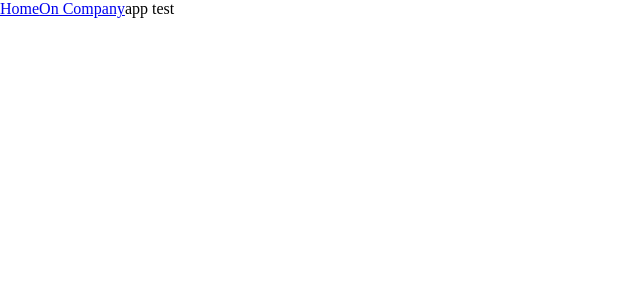
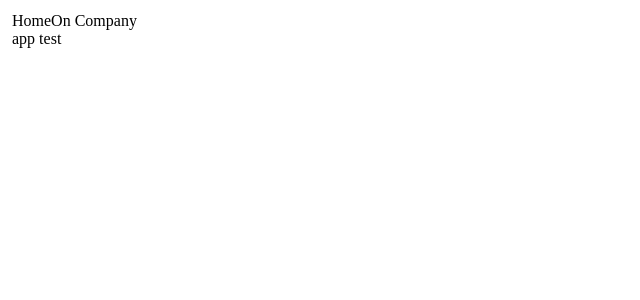
Before and after one commit to honeyhyoni/honey, a React (Create React App) app: page / in a window 1280 px wide. Shown: the top 300 px of the page, without its empty margins (0-640 px from the left). Built offline with nearby package versions, Linux system fonts and the light colour scheme.

Commit message:
feat: what to do

```diff
--- a/package.json
+++ b/package.json
@@ -39,6 +39,8 @@
     "husky": "^7.0.1",
     "lint-staged": "^11.1.1",
     "stylelint": "^13.13.1",
+    "stylelint-config-rational-order": "^0.1.2",
+    "stylelint-order": "^4.1.0",
     "typescript": "^4.1.2"
   },
   "scripts": {
@@ -50,7 +52,7 @@
     "lint": "eslint --ext .ts,.tsx .",
     "lint:fix": "eslint --fix --ext .ts,.tsx .",
     "stylelint": "stylelint \"**/*.{ts,tsx}\"",
-    "stylelint:fix": "stylelint --fix \"**/*.{ts,tsx}\""
+    "stylelint:fix": "stylelint --fix \"**/*.{ts,tsx,css}\""
   },
   "husky": {
     "hooks": {
--- a/src/Layouts/Index/Header.tsx
+++ b/src/Layouts/Index/Header.tsx
@@ -1,16 +1,17 @@
 import React from 'react';
 import { Link } from 'react-router-dom';
 import { useSelector } from '../../Hooks/reduxHook';
+import { HeaderStyled } from './styles';
 
 const Header = (): JSX.Element => {
   const pages = useSelector((state) => state.page.pages);
 
   return (
-    <>
+    <HeaderStyled>
       {pages.map(((page) => (
         <Link to={page.api} key={page.api}>{page.label}</Link>
       )))}
-    </>
+    </HeaderStyled>
   );
 };
 
--- a/src/Layouts/Index/Layouts.tsx
+++ b/src/Layouts/Index/Layouts.tsx
@@ -1,14 +1,15 @@
 import React, { ReactNode } from 'react';
 import Header from './Header';
+import { LayoutsStyled } from './styles';
 
 interface Props {
   children: ReactNode
 }
 
 const Layouts = ({ children }: Props): JSX.Element => (
-  <div>
+  <LayoutsStyled>
     <Header />
     {children}
-  </div>
+  </LayoutsStyled>
 );
 export default Layouts;
--- /dev/null
+++ b/src/Layouts/Index/styles.ts
@@ -0,0 +1,12 @@
+import styled from '@emotion/styled';
+
+export const LayoutsStyled = styled.div`
+  @media (min-width: 1080px) {
+  }
+
+  padding: 12px;
+`;
+
+export const HeaderStyled = styled.div`
+  display: block;
+`;
--- a/src/index.css
+++ b/src/index.css
@@ -1,4 +1,25 @@
+@font-face {
+  font-weight: normal;
+  font-family: 'IM_Hyemin-Bold';
+  font-style: normal;
+  src: url('https://cdn.jsdelivr.net/gh/projectnoonnu/noonfonts_2106@1.1/IM_Hyemin-Bold.woff2') format('woff');
+}
+
 * {
   margin: 0;
   padding: 0;
 }
+
+html, body, #root {
+  width: 100%;
+  height: 100%;
+}
+
+.honey-title {
+  font-family: 'IM_Hyemin-Bold';
+}
+
+a {
+  color: black;
+  text-decoration: none;
+}
```
Also changed, not shown: 1 other file (tests, documents, lock files or other folders).
